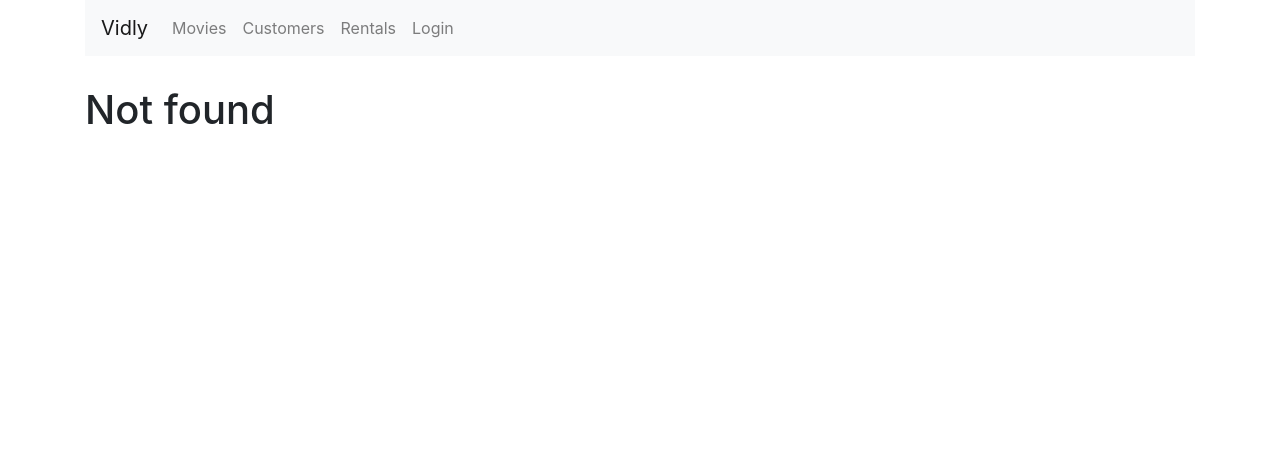
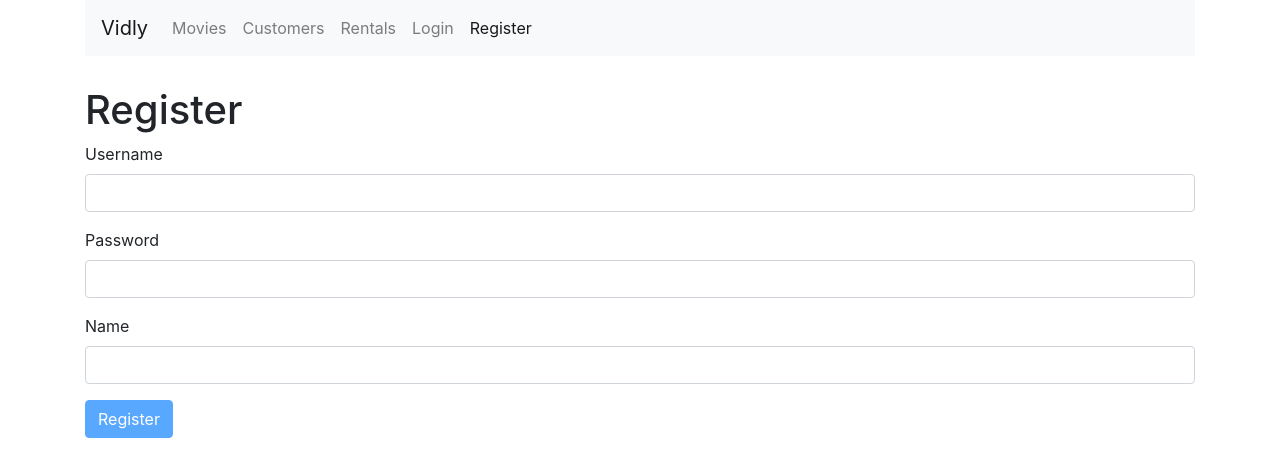
Before and after one commit to chenxq/first-react, a React (Create React App) app: page /register in a window 1280 px wide. Before the commit this address led to /not-found. Shown: the top 476 px of the page. Built offline with nearby package versions, Linux system fonts and the light colour scheme.

Commit message:
register form

```diff
--- a/src/App.jsx
+++ b/src/App.jsx
@@ -8,6 +8,7 @@
 import NavBar from "./components/common/navBar";
 import MovieForm from "./components/movieForm";
 import LoginForm from "./components/loginForm";
+import RegisterForm from "./components/registerForm";
 // import NavBar from './components/navBar';
 
 class App extends Component {
@@ -50,6 +51,7 @@
         <main className="container">
           <NavBar />
           <Switch>
+            <Route path="/register" component={RegisterForm}></Route>
             <Route path="/login" component={LoginForm}></Route>
             <Route path="/movies/:id" component={MovieForm} />
             <Route path="/movies" component={Movies}></Route>
--- a/src/components/common/navBar.jsx
+++ b/src/components/common/navBar.jsx
@@ -32,6 +32,9 @@
           <NavLink className="nav-item nav-link" to="/login">
             Login
           </NavLink>
+          <NavLink className="nav-item nav-link" to="/register">
+            Register
+          </NavLink>
         </div>
       </div>
     </nav>
--- /dev/null
+++ b/src/components/registerForm.jsx
@@ -0,0 +1,44 @@
+import React from "react";
+import Form from "./common/form";
+import Joi from "joi-browser";
+
+class RegisterForm extends Form {
+  state = {
+    data: {
+      username: "",
+      password: "",
+      name: "",
+    },
+    errors: {},
+  };
+
+  schema = {
+    username: Joi.string()
+      .email({ minDomainAtoms: 2 })
+      .required()
+      .label("Username"),
+    password: Joi.string().min(5).required().label("Password"),
+    name: Joi.string().required().label("Name"),
+  };
+
+  doSubmit = () => {
+    // Call server
+    console.log("Submitted");
+  };
+
+  render() {
+    return (
+      <div>
+        <h1>Register</h1>
+        <form onSubmit={this.handleSubmit}>
+          {this.renderInput("username", "Username")}
+          {this.renderInput("password", "Password", "password")}
+          {this.renderInput("name", "Name")}
+          {this.renderButton("Register")}
+        </form>
+      </div>
+    );
+  }
+}
+
+export default RegisterForm;
```
